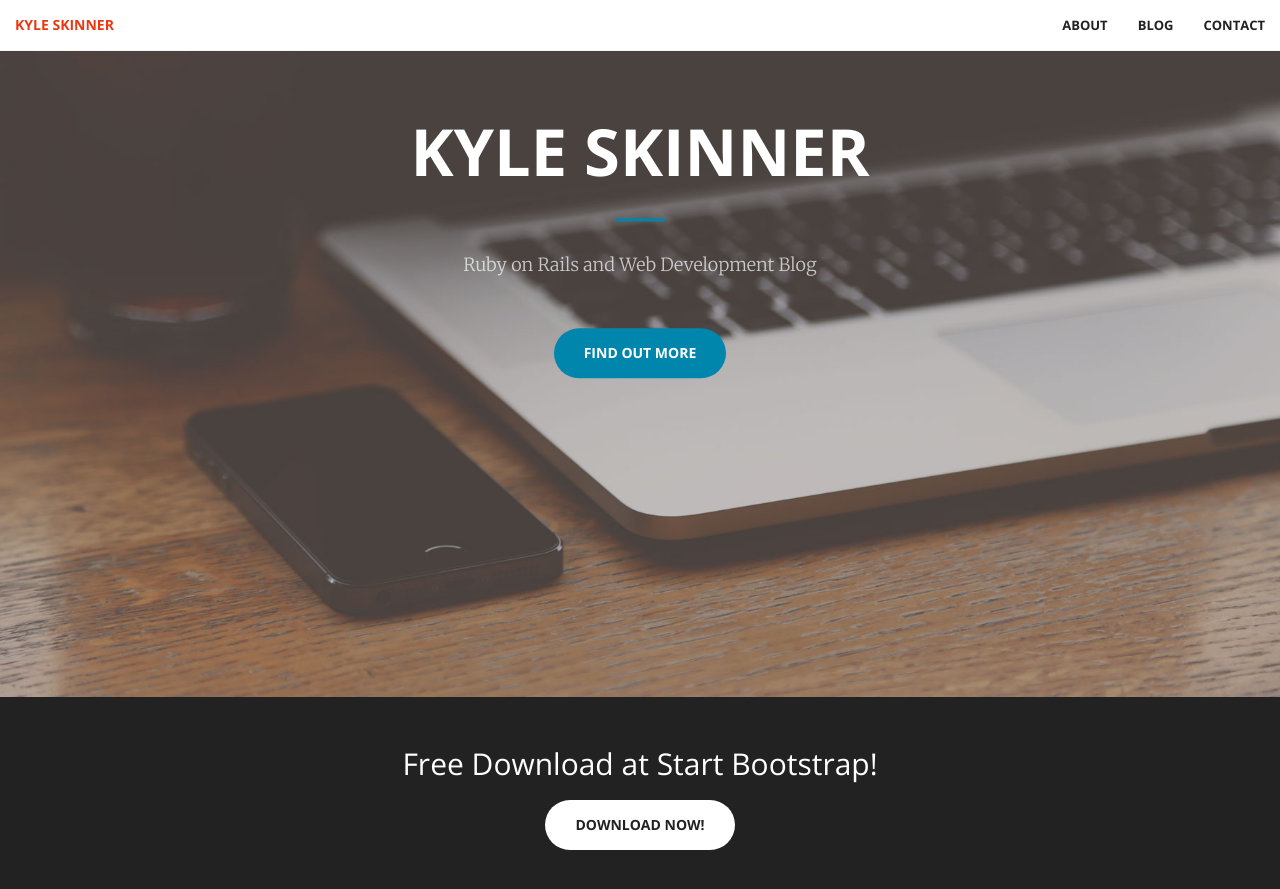
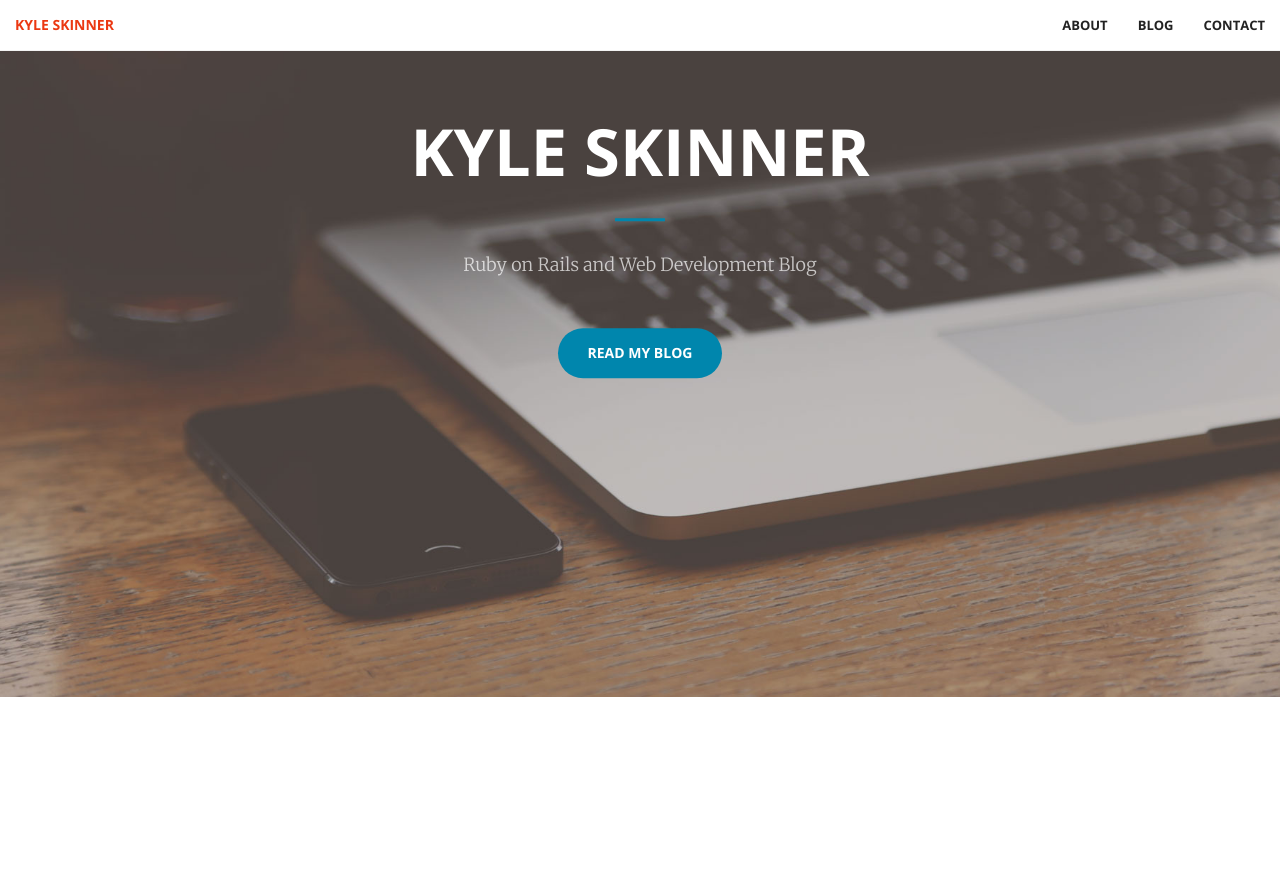
Before and after one commit to kyleskin/kyleskin.github.io, a Jekyll site: the page built from index.html, in a window 1280 px wide and 900 px high, scrolled down 203 px. Shown: the top 889 px of the window. Built offline with Jekyll 4.4.1, drawn with Linux system fonts in a browser that asks for light colours; after the commit the page ends 900 px from its top, so only the background shows below that.

Commit message:
remove start bootstrap and redirect button

```diff
--- a/index.html
+++ b/index.html
@@ -9,17 +9,7 @@ title: Home Page
       <h1 class="editable">kyle skinner</h1>
       <hr />
       <p class="editable">Ruby on Rails and Web Development Blog</p>
-      <a href="#about" class="btn btn-primary btn-xl page-scroll">Find Out More</a>
+      <a href="/blog.html" class="btn btn-primary btn-xl">Read My Blog</a>
     </div>
   </div>
 </header>
-
-
-<aside class="bg-dark">
-  <div class="container text-center">
-    <div class="call-to-action">
-      <h2>Free Download at Start Bootstrap!</h2>
-      <a href="#" class="btn btn-default btn-xl wow tada">Download Now!</a>
-    </div>
-  </div>
-</aside>
```
